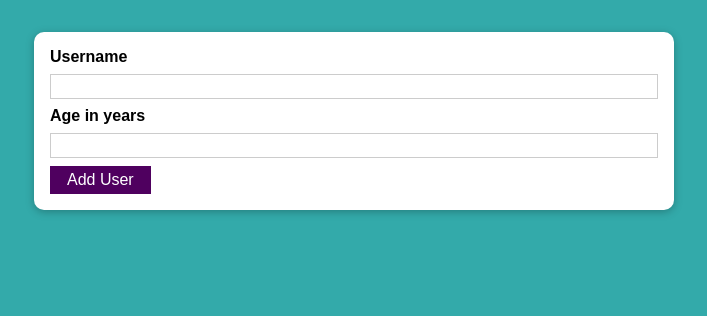
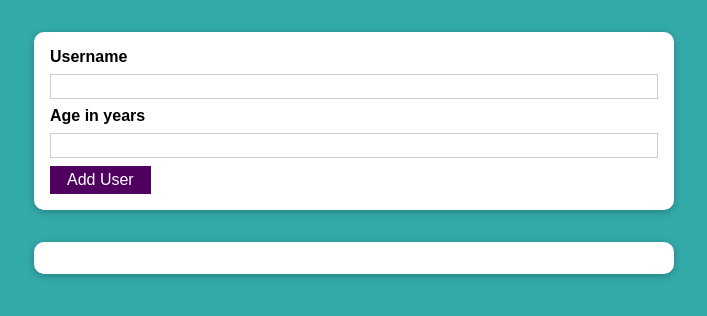
Before and after one commit to JaimeOrlandoLpz/User-List-App, a React (Create React App) app: page / in a window 1280 px wide. Shown: the top 316 px of the page, without its empty margins (286-993 px from the left). Built offline with nearby package versions, Linux system fonts and the light colour scheme.

Commit message:
List Rendering Component Part 1

```diff
--- a/src/App.js
+++ b/src/App.js
@@ -1,5 +1,6 @@
 import React from 'react';
 import AddUser from './components/Users/AddUser';
+import UsersList from './components/Users/UsersList';
 
 
 
@@ -7,6 +8,7 @@
   return (
     <div>
       <AddUser/>
+      <UsersList users = {[]}/>
     </div>
   );
 }
--- /dev/null
+++ b/src/components/Users/UsersList.js
@@ -0,0 +1,21 @@
+import React from 'react';
+import Card from '../UI/Card';
+import styles from './UsersList.module.css'
+
+
+const UsersList = (props) => {
+    return(
+        <Card className = {styles.users}>
+            <ul>
+                {props.users.map(user => {
+                    return (<li>
+                        {user.name} ({user.age} years old)
+                    </li>);
+                })}
+            </ul>
+        </Card>
+    );
+
+}
+
+export default UsersList;
--- /dev/null
+++ b/src/components/Users/UsersList.module.css
@@ -0,0 +1,16 @@
+.users {
+    margin: 2rem auto;
+    width: 90%;
+    max-width: 40rem;
+  }
+
+  .users ul {
+    list-style: none;
+    padding: 1rem;
+  }
+
+  .users li {
+    border: 1px solid #ccc;
+    margin: 0.5rem 0;
+    padding: 0.5rem;
+  }
```
